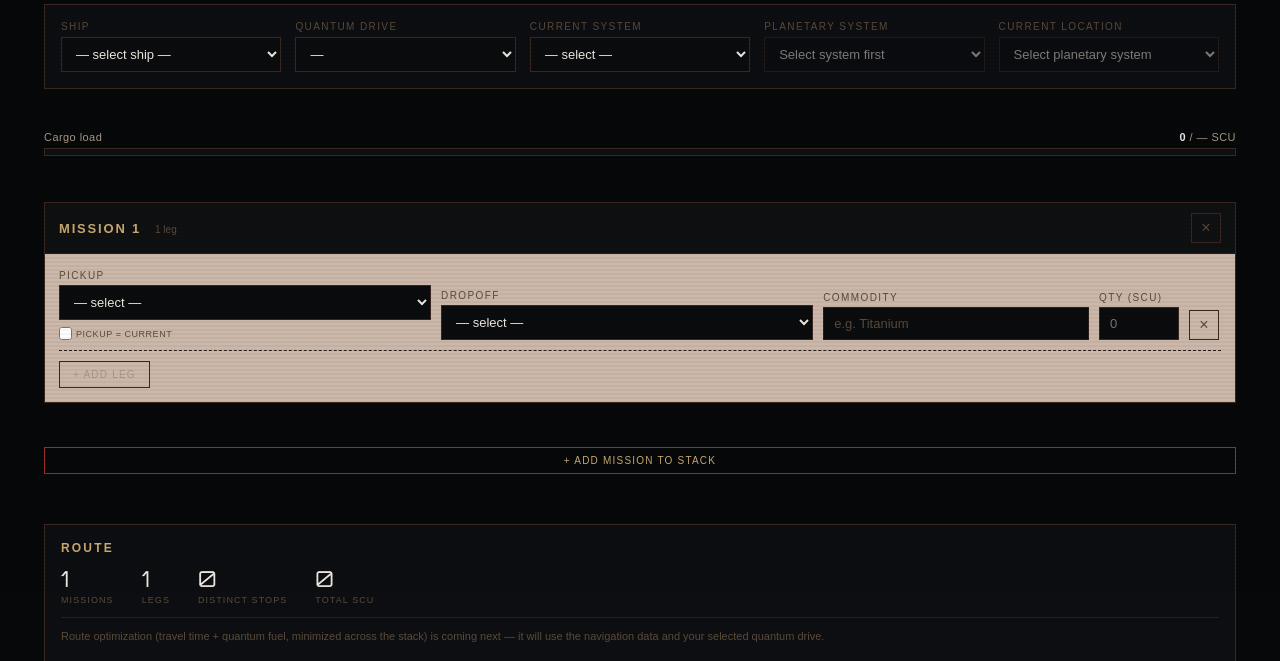
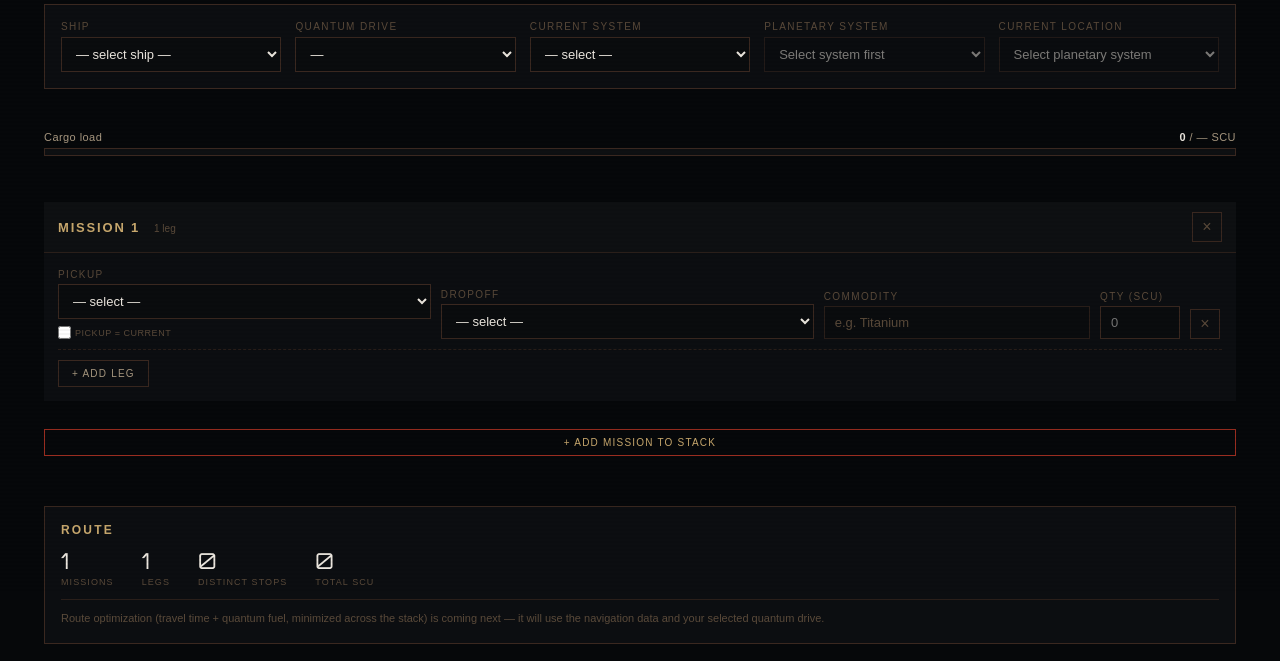
Before and after one commit to solprovision-sc/sol-provision-tools, a Flask app: page /cargo-planner in a window 1280 px wide. Shown: the part 207-868 px from the top of the page. Run offline with Flask 3, Linux system fonts and the light colour scheme; data comes from the database, SQL or seed files in the repository; data that the repository does not hold is empty; parts of the project's set-up code (start-up, migrations or seed data) failed here and were passed over; some web fonts are replaced.

Commit message:
Update cargo_planner.html

```diff
--- a/app/templates/cargo_planner.html
+++ b/app/templates/cargo_planner.html
@@ -66,9 +66,10 @@
 
 /* Mission cards */
 .cp-mission {
-  /*background: var(--panel);*/
-  background: #CBB8AA;
-  border: 1px solid var(--border2);
+  background: var(--panel);
+  /*background: #CBB8AA;*/
+  border: 1px sold #CBB8AA
+  /*border: 1px solid var(--border2);*/
   margin-bottom: 16px;
 }
 .cp-mission-head {
```
